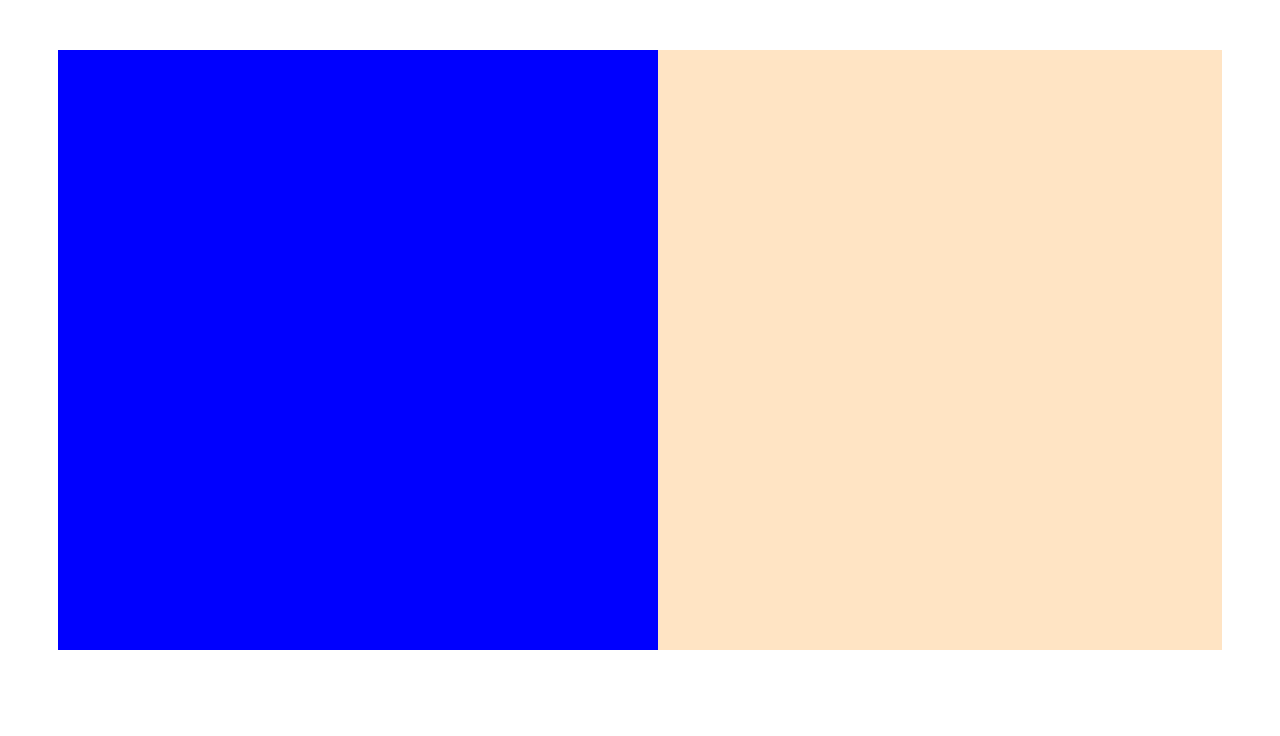
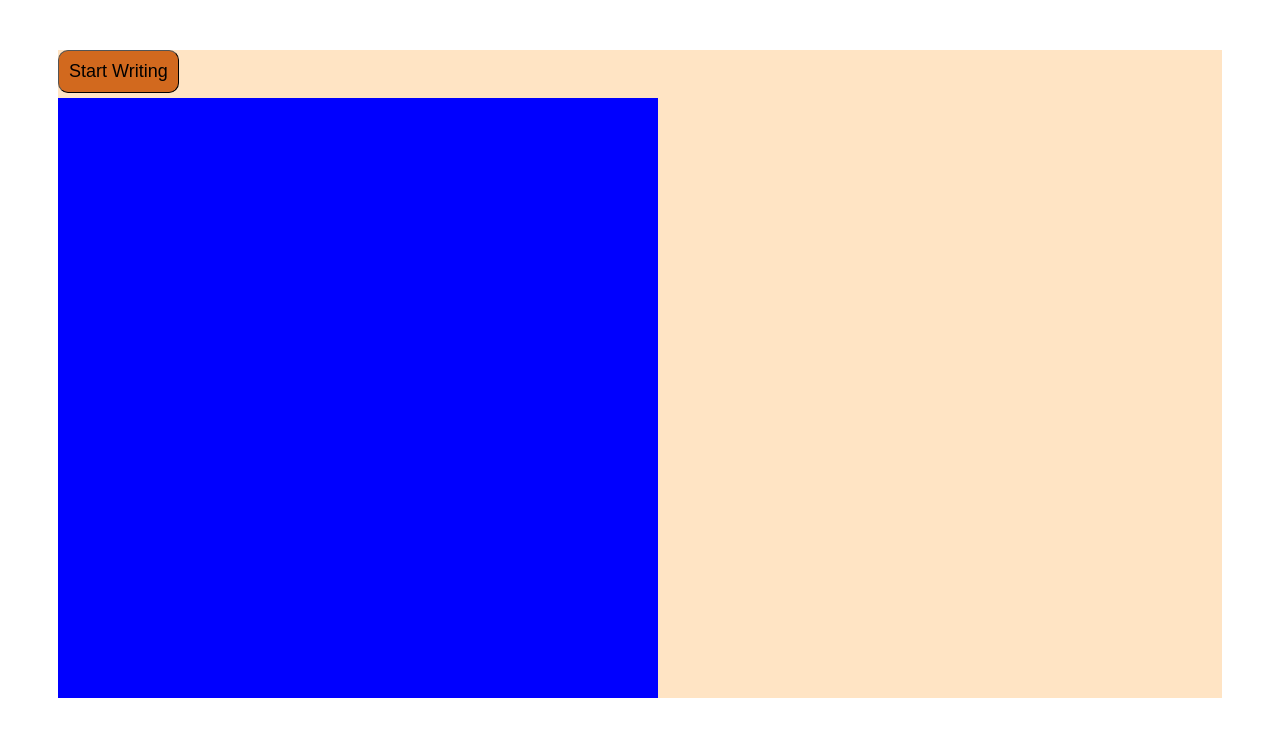
Before and after one commit to BarrySang/sketchpad, a plain HTML site: page index.html in a window 1280 px wide. Drawn offline with Linux system fonts and the light colour scheme.

Commit message:
add 'Start Writing' button and adjust its appearance with css

```diff
--- a/index.html
+++ b/index.html
@@ -9,6 +9,7 @@
 </head>
 <body>
     <div class="container">
+        <button id="start-btn">Start Writing</button>
         <div id="input-area">
 
         </div>
--- a/style.css
+++ b/style.css
@@ -1,12 +1,7 @@
+/* class styles */
 .container {
     background-color: bisque;
     margin: 50px;
-}
-
-#input-area {
-    width: 600px;
-    height: 600px;
-    background-color: blue;
 }
 
 .input-box {
@@ -14,8 +9,21 @@
     width: 5px;
     height: 5px;
     float: left;
-/*
-    margin-top: 0;
-    margin-bottom: 0;
-    padding: 0; */
 }
+
+/* id styles */
+#input-area {
+    width: 600px;
+    height: 600px;
+    background-color: blue;
+}
+
+#start-btn {
+    font-size: large;
+    font-family: Arial, Helvetica, sans-serif;
+    background-color: chocolate;
+    margin-bottom: 5px;
+    border-radius: 10px;
+    border-width: 1px;
+    padding: 10px;
+}
```
